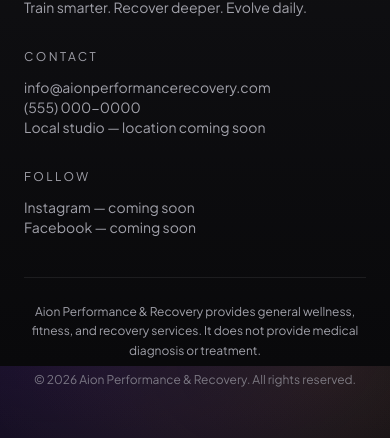
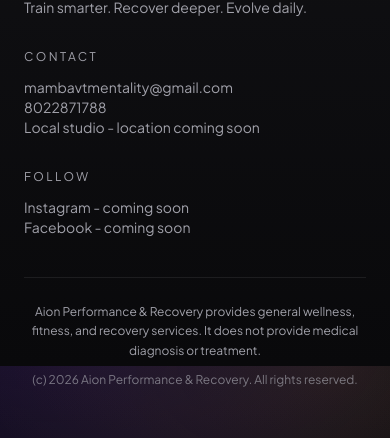
Before and after one commit to mambavtmentality/mamba, a Next.js app: page / in a window 390 px wide. Shown: the part 9762-10200 px from the top of the page. Built offline with nearby package versions, Linux system fonts and the light colour scheme; no server answers.

Commit message:
Update contact phone format

```diff
--- a/components/Footer.tsx
+++ b/components/Footer.tsx
@@ -11,14 +11,14 @@
           </div>
           <div>
             <p className="mb-3 text-xs uppercase tracking-[0.2em] text-aion-muted">Contact</p>
-            <p className="text-sm text-aion-muted">info@aionperformancerecovery.com</p>
-            <p className="text-sm text-aion-muted">(555) 000-0000</p>
-            <p className="text-sm text-aion-muted">Local studio — location coming soon</p>
+            <p className="text-sm text-aion-muted">mambavtmentality@gmail.com</p>
+            <p className="text-sm text-aion-muted">8022871788</p>
+            <p className="text-sm text-aion-muted">Local studio - location coming soon</p>
           </div>
           <div>
             <p className="mb-3 text-xs uppercase tracking-[0.2em] text-aion-muted">Follow</p>
-            <p className="text-sm text-aion-muted">Instagram — coming soon</p>
-            <p className="text-sm text-aion-muted">Facebook — coming soon</p>
+            <p className="text-sm text-aion-muted">Instagram - coming soon</p>
+            <p className="text-sm text-aion-muted">Facebook - coming soon</p>
           </div>
         </div>
         <p className="mt-10 border-t border-white/8 pt-6 text-center text-xs leading-relaxed text-aion-muted">
@@ -26,7 +26,7 @@
           does not provide medical diagnosis or treatment.
         </p>
         <p className="mt-3 text-center text-xs text-aion-muted/70">
-          © {new Date().getFullYear()} Aion Performance & Recovery. All rights reserved.
+          (c) {new Date().getFullYear()} Aion Performance & Recovery. All rights reserved.
         </p>
       </div>
     </footer>
```
